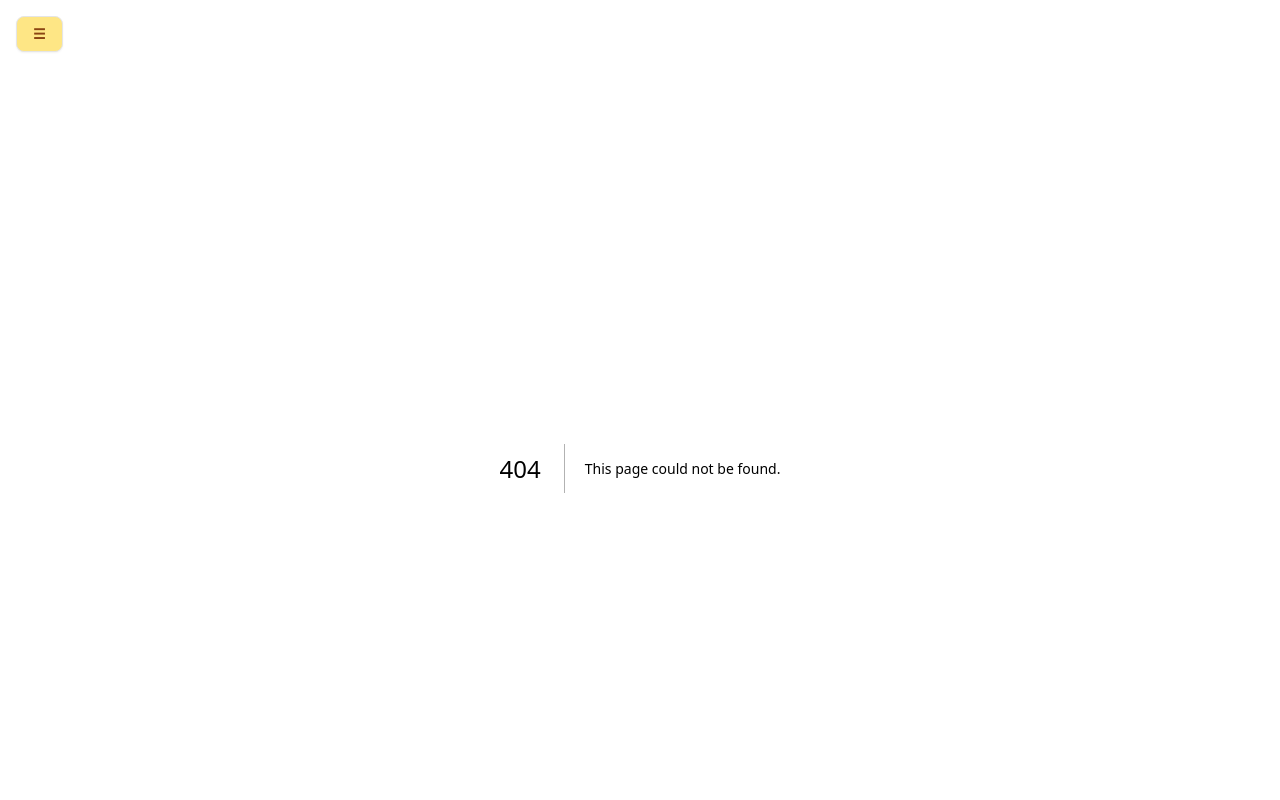
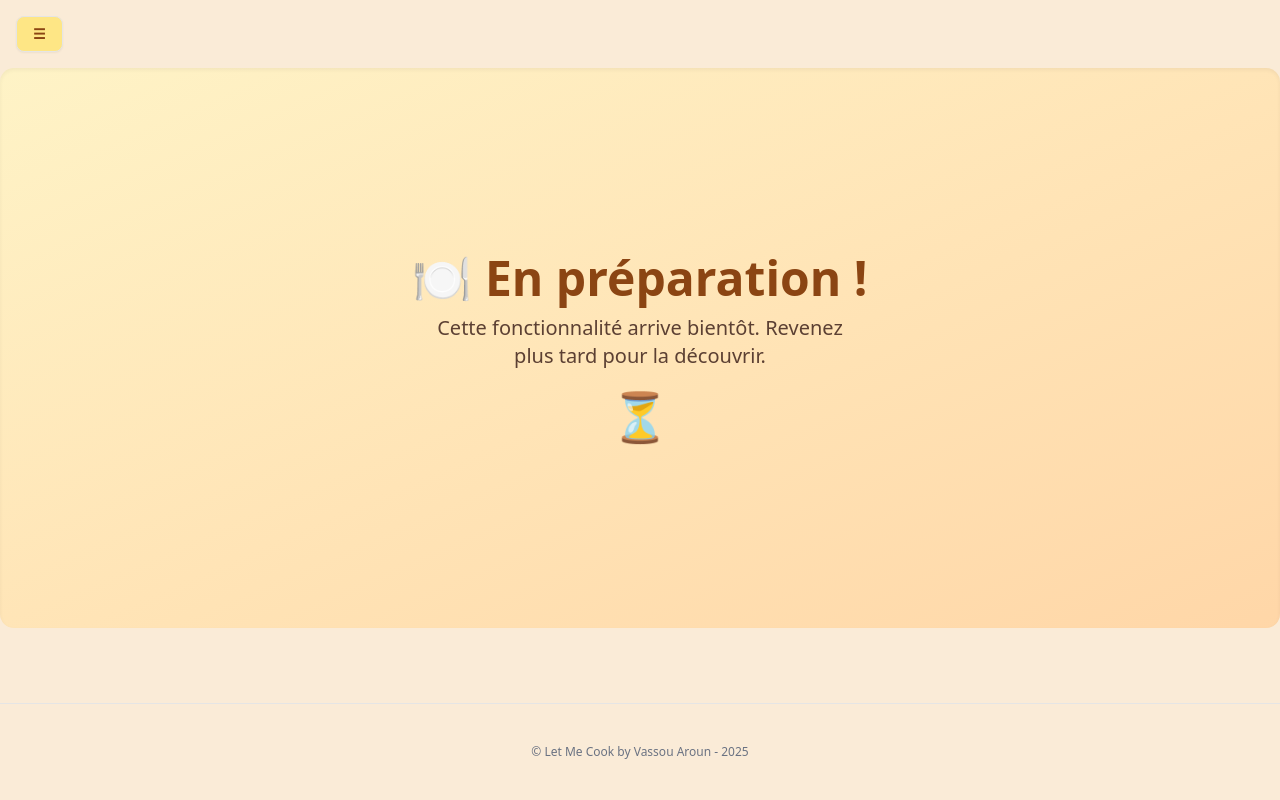
Before and after one commit to Vasu3030/Frifri, a Next.js app: page /history in a window 1280 px wide. Before the commit this address had no page. Shown: the top 800 px of the page. Built offline with nearby package versions, Linux system fonts and the light colour scheme.

Commit message:
ComingSoon page

```diff
--- /dev/null
+++ b/app/favorite/page.tsx
@@ -0,0 +1,10 @@
+import React from 'react'
+import ComingSoon from '../recipe/components/ComingSoon'
+
+const Favorite = () => {
+  return (
+    <ComingSoon />
+  )
+}
+
+export default Favorite
--- /dev/null
+++ b/app/history/page.tsx
@@ -0,0 +1,10 @@
+import React from 'react'
+import ComingSoon from '../recipe/components/ComingSoon'
+
+const History = () => {
+  return (
+    <ComingSoon />
+  )
+}
+
+export default History
--- /dev/null
+++ b/app/recipe/components/ComingSoon.tsx
@@ -0,0 +1,15 @@
+const ComingSoon = () => {
+  return (
+    <div className="min-h-[70vh] flex flex-col items-center justify-center text-center px-4 bg-gradient-to-br from-amber-100 to-orange-200 rounded-xl shadow-inner">
+      <h1 className="text-4xl md:text-5xl font-bold text-[#8B4513] mb-3">
+        🍽️ En préparation !
+      </h1>
+      <p className="text-lg md:text-xl text-[#5C4033] max-w-md mb-6">
+        Cette fonctionnalité arrive bientôt. Revenez plus tard pour la découvrir.
+      </p>
+      <span className="text-5xl animate-bounce">⏳</span>
+    </div>
+  );
+};
+
+export default ComingSoon;
--- a/components/Menu.tsx
+++ b/components/Menu.tsx
@@ -35,12 +35,12 @@ export function Menu() {
           </div>
           <div className="grid gap-3">
             <SheetClose asChild>
-              <Link className="hover:text-amber-200" href={"/"}>Historique</Link>
+              <Link className="hover:text-amber-200" href={"/history"}>Historique</Link>
             </SheetClose>
           </div>
           <div className="grid gap-3">
             <SheetClose asChild>
-              <Link className="hover:text-amber-200" href={"/"}>Favoris</Link>
+              <Link className="hover:text-amber-200" href={"/favorite"}>Favoris</Link>
             </SheetClose>
           </div>
         </div>
```
